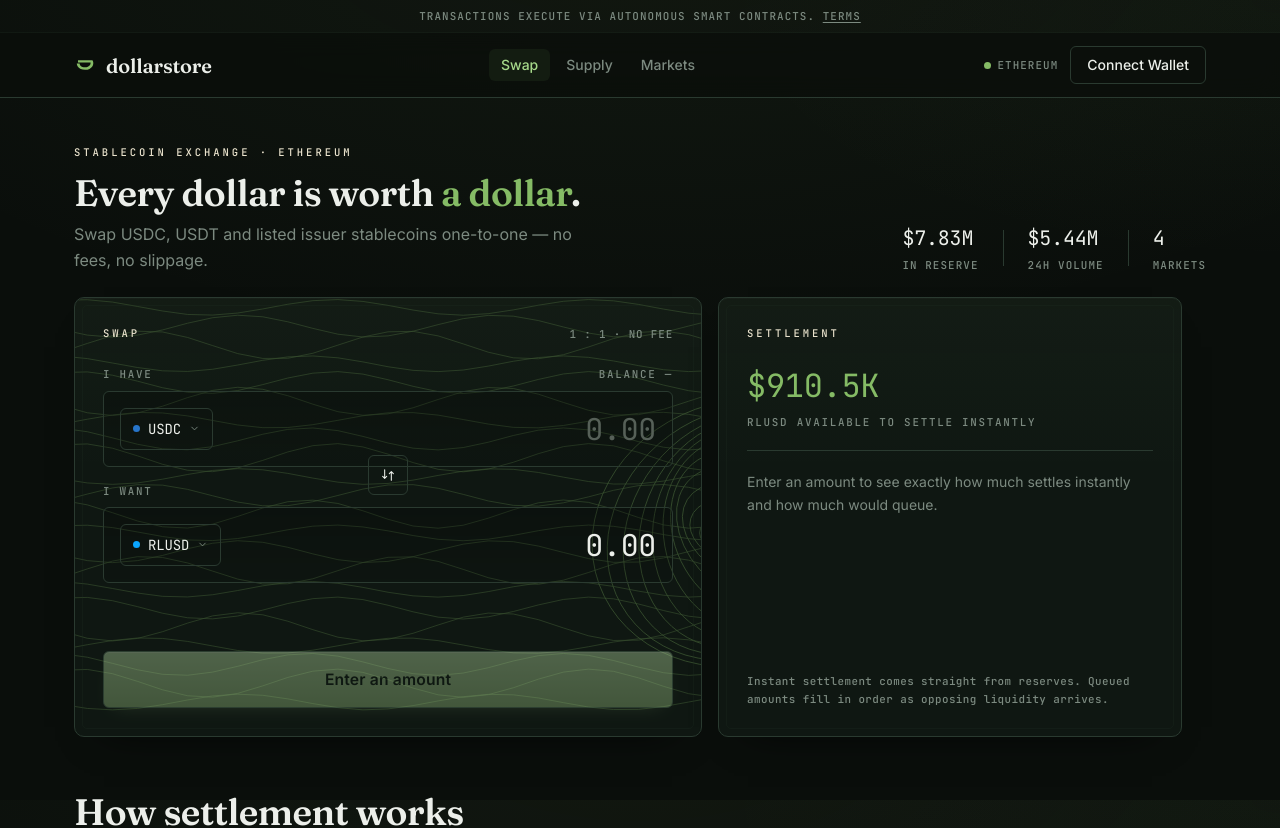
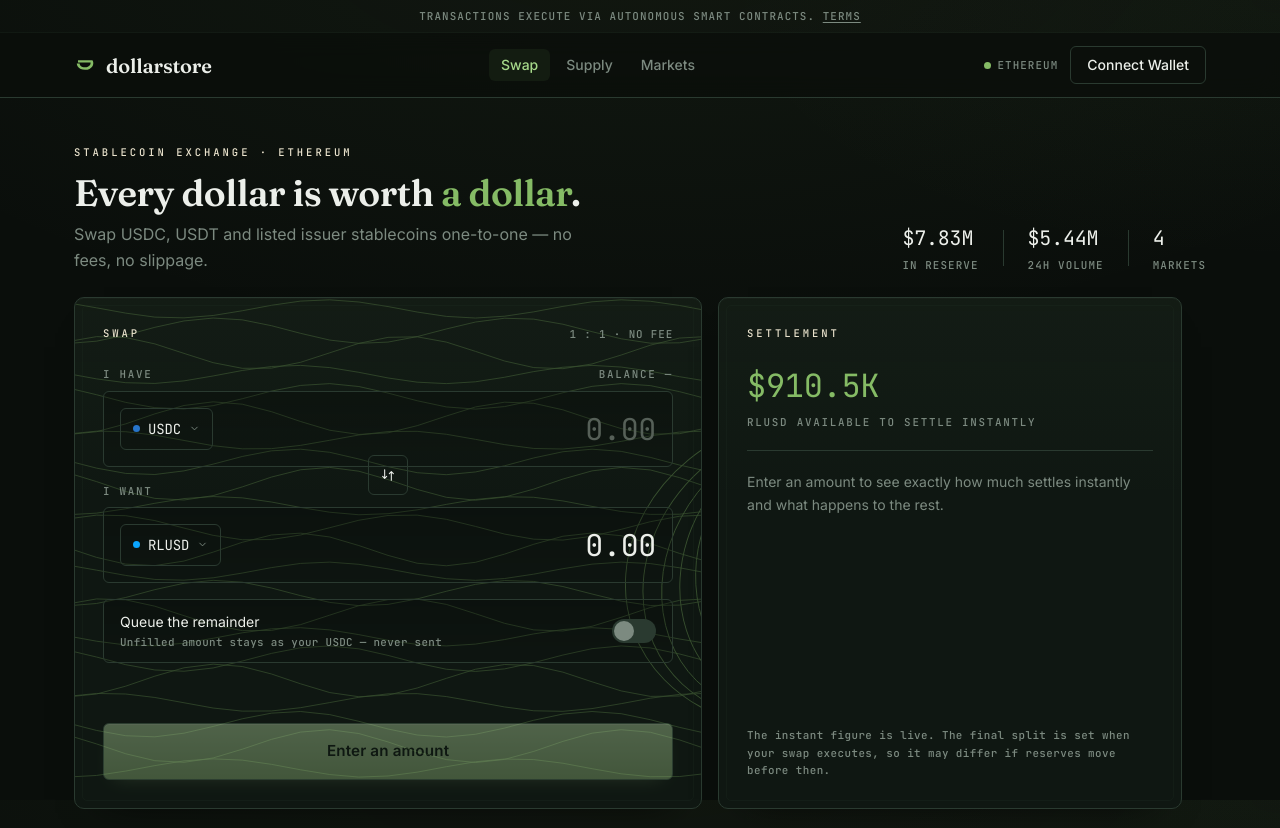
Before and after one commit to wandering-soupsmith/dollar, a Next.js app in the folder frontend/: page / in a window 1280 px wide. Shown: the top 828 px of the page. Built offline with nearby package versions, Linux system fonts and the light colour scheme.

Commit message:
New version

```diff
--- a/frontend/src/components/swap-console.tsx
+++ b/frontend/src/components/swap-console.tsx
@@ -6,25 +6,41 @@
 
 const MIN_ORDER = 100;
 const QUEUE_ETA = "est. >1 hr";
+const TOLERANCES = [100, 75, 50, 25]; // advanced: max share of the ORDER allowed to queue before reverting
 
-// Swap console. For the person swapping we abstract away pools / hubs / spokes / routing entirely:
-// they say what they have and what they want, and we tell them exactly how much settles instantly and
-// what the remainder would be, then let them choose to partial-settle or queue. Routing still happens
-// under the hood (see routeFor), it is just never shown here.
+// Swap console. Pools / hubs / spokes / routing are fully abstracted for the swapper. Whatever reserves
+// cover settles instantly; the choice is what happens to the REMAINDER:
+//   Queue the remainder OFF -> settle what is available now, the rest stays as your offer asset (never sent)
+//   Queue the remainder ON  -> settle now, queue the rest. Advanced: a tolerance = max % of the ORDER you
+//     allow to queue; if reserves move so more than that would queue at execution, the swap reverts.
+//     (This maps to the contract's minAmountOut. The instant figure shown is only a live snapshot.)
 export function SwapConsole() {
   const [from, setFrom] = useState("USDC");
   const [to, setTo] = useState("RLUSD");
   const [amount, setAmount] = useState("");
+  const [queueRemainder, setQueueRemainder] = useState(false);
+  const [showAdvanced, setShowAdvanced] = useState(false);
+  const [maxQueuedPct, setMaxQueuedPct] = useState(100); // tolerance: max % of the order allowed to queue
 
   const route = useMemo(() => routeFor(from, to), [from, to]);
-  const instant = routeCapacity(route); // how much of this pair can settle right now
+  const instant = routeCapacity(route); // how much of this pair can settle right now (a live snapshot)
   const amt = Number(amount) || 0;
 
   const settlesNow = Math.min(amt, instant);
-  const queues = Math.max(0, amt - instant);
+  const remainder = Math.max(0, amt - instant);
+  const remainderPct = amt > 0 ? (remainder / amt) * 100 : 0;
+  const minInstant = amt * (1 - maxQueuedPct / 100); // guaranteed instant floor (contract minAmountOut)
+
+  const queued = queueRemainder ? remainder : 0;
+  const kept = queueRemainder ? 0 : remainder; // stays as the offer asset, never sent
+
   const belowMin = amt > 0 && amt < MIN_ORDER;
-  const partial = amt > 0 && !belowMin && queues > 0 && settlesNow > 0; // some now, some queued
-  const queueOnly = amt > 0 && !belowMin && settlesNow === 0; // nothing available now
+  const hasRemainder = amt > 0 && !belowMin && remainder > 0;
+  // Snapshot already shows more of the order queuing than the tolerance allows -> would revert on execution.
+  const overTolerance = queueRemainder && hasRemainder && remainderPct > maxQueuedPct + 1e-6;
+  // Keeping everything while nothing settles == a no-op.
+  const noop = hasRemainder && settlesNow === 0 && !queueRemainder;
+  const blocked = overTolerance || noop;
 
   const pick = (side: "from" | "to", sym: string) => {
     if (side === "from") {
@@ -101,48 +117,94 @@
             </div>
           </div>
 
+          {/* Remainder choice — up front */}
+          <div className="mt-4 well px-4 py-3">
+            <div className="flex items-center justify-between gap-4">
+              <div>
+                <div className="text-paper text-sm">Queue the remainder</div>
+                <div className="label mt-0.5" style={{ letterSpacing: "0.03em", textTransform: "none" }}>
+                  {queueRemainder
+                    ? `Unfilled amount waits to fill (${QUEUE_ETA})`
+                    : `Unfilled amount stays as your ${from} — never sent`}
+                </div>
+              </div>
+              <Switch checked={queueRemainder} onChange={() => setQueueRemainder((q) => !q)} label="Queue the remainder" />
+            </div>
+
+            {queueRemainder && (
+              <div className="mt-3 pt-3 border-t border-hairline">
+                <button
+                  type="button"
+                  onClick={() => setShowAdvanced((s) => !s)}
+                  className="label hover:text-dollar-bright"
+                  style={{ letterSpacing: "0.08em" }}
+                  aria-expanded={showAdvanced}
+                >
+                  Advanced {showAdvanced ? "−" : "+"}
+                </button>
+                {showAdvanced && (
+                  <div className="mt-3">
+                    <div className="label mb-1" style={{ letterSpacing: "0.04em", textTransform: "none" }}>
+                      Max queued — revert if more of my order would queue
+                    </div>
+                    <div className="flex gap-2 mt-2">
+                      {TOLERANCES.map((p) => (
+                        <button key={p} type="button" onClick={() => setMaxQueuedPct(p)} className="chip px-3 py-1.5" data-active={maxQueuedPct === p}>
+                          {p}%
+                        </button>
+                      ))}
+                    </div>
+                    <div className="label mt-2" style={{ letterSpacing: "0.03em", textTransform: "none" }}>
+                      Guarantees at least {usd(minInstant, { compact: true })} settles instantly, or the swap cancels.
+                    </div>
+                  </div>
+                )}
+              </div>
+            )}
+          </div>
+
           {/* Message slot (reserved height so the card never shifts) */}
-          <div className="mt-5 min-h-[3rem]">
+          <div className="mt-4 min-h-[2.75rem]">
             {belowMin ? (
               <p className="text-sm leading-relaxed" style={{ color: "var(--color-brass)" }}>
                 Minimum swap is {usd(MIN_ORDER)}. Enter a larger amount.
               </p>
-            ) : queueOnly ? (
+            ) : noop ? (
               <p className="text-sm leading-relaxed text-muted">
-                None of {to} is available to settle instantly right now. You can queue the full amount and it fills
-                as {to} liquidity arrives.
+                None of {to} is available to settle instantly. Turn on Queue the remainder to submit your order.
               </p>
-            ) : partial ? (
+            ) : overTolerance ? (
+              <p className="text-sm leading-relaxed" style={{ color: "var(--color-brass)" }}>
+                {remainderPct.toFixed(0)}% of your order would queue right now, over your {maxQueuedPct}% limit. Raise
+                the limit or reduce the amount.
+              </p>
+            ) : hasRemainder ? (
               <p className="text-sm leading-relaxed text-muted">
-                <span className="text-paper">{usd(settlesNow)}</span> settles instantly.{" "}
-                <span className="text-paper">{usd(queues)}</span> would queue ({QUEUE_ETA}). Your call:
+                <span className="text-paper">{usd(settlesNow, { compact: true })}</span> settles instantly,{" "}
+                <span className="text-paper">{usd(remainder, { compact: true })}</span>{" "}
+                {queueRemainder ? `queues (${QUEUE_ETA})` : `stays as ${from}`}.
               </p>
             ) : null}
           </div>
 
-          {/* Action(s) — the queue vs partial-settle choice lives here */}
-          {amt <= 0 || belowMin ? (
-            <button type="button" disabled className="btn-primary w-full py-4 text-[0.98rem]">
-              {amt <= 0 ? "Enter an amount" : "Enter a larger amount"}
-            </button>
-          ) : queueOnly ? (
-            <button type="button" className="btn-primary w-full py-4 text-[0.98rem]">
-              Queue {usd(amt)} · {QUEUE_ETA}
-            </button>
-          ) : partial ? (
-            <div className="space-y-2">
-              <button type="button" className="btn-primary w-full py-4 text-[0.95rem]">
-                Settle {usd(settlesNow, { compact: true })} now, queue {usd(queues, { compact: true })}
-              </button>
-              <button type="button" className="btn-ghost w-full py-4 text-[0.95rem]">
-                Queue all {usd(amt, { compact: true })} instead · {QUEUE_ETA}
-              </button>
-            </div>
-          ) : (
-            <button type="button" className="btn-primary w-full py-4 text-[0.98rem]">
-              Swap {usd(amt, { compact: true })} {from} for {to}
-            </button>
-          )}
+          {/* Action */}
+          <button type="button" disabled={amt <= 0 || belowMin || blocked} className="btn-primary w-full py-4 text-[0.95rem]">
+            {amt <= 0
+              ? "Enter an amount"
+              : belowMin
+                ? "Enter a larger amount"
+                : noop
+                  ? "Turn on queue to submit"
+                  : overTolerance
+                    ? "Raise limit or reduce amount"
+                    : !hasRemainder
+                      ? `Swap ${usd(amt, { compact: true })} ${from} for ${to}`
+                      : queueRemainder
+                        ? settlesNow === 0
+                          ? `Queue ${usd(remainder, { compact: true })} · ${QUEUE_ETA}`
+                          : `Settle ${usd(settlesNow, { compact: true })} now, queue ${usd(remainder, { compact: true })}`
+                        : `Settle ${usd(settlesNow, { compact: true })} now, keep the rest`}
+          </button>
         </div>
       </div>
 
@@ -151,9 +213,8 @@
         <div className="relative flex flex-col h-full">
           <span className="eyebrow">Settlement</span>
 
-          {/* Available instantly for this pair */}
           <div className="mt-5">
-            <div className="num text-paper" style={{ fontSize: "2rem", color: "var(--color-dollar)" }}>
+            <div className="num" style={{ fontSize: "2rem", color: "var(--color-dollar)" }}>
               {usd(instant, { compact: true })}
             </div>
             <div className="label mt-1">{to} available to settle instantly</div>
@@ -161,28 +222,47 @@
 
           <div className="mt-5 h-px bg-hairline-strong" />
 
-          {/* Exact breakdown of the current amount */}
           {amt > 0 && !belowMin ? (
             <div className="mt-5 space-y-3">
               <Row label="You want" value={`${usd(amt)} ${to}`} />
-              <Row label="Settles now" value={usd(settlesNow)} tone="dollar" />
-              <Row label={`Queues · ${QUEUE_ETA}`} value={usd(queues)} tone="muted" />
+              <Row label="Settles now" value={`${usd(settlesNow)} ${to}`} tone="dollar" />
+              {queued > 0 && <Row label={`Queues · ${QUEUE_ETA}`} value={`${usd(queued)} ${to}`} tone="muted" />}
+              {kept > 0 && <Row label={`Stays as ${from} · not swapped`} value={usd(kept)} tone="brass" />}
             </div>
           ) : (
             <p className="mt-5 text-muted text-sm leading-relaxed">
-              Enter an amount to see exactly how much settles instantly and how much would queue.
+              Enter an amount to see exactly how much settles instantly and what happens to the rest.
             </p>
           )}
 
           <div className="mt-auto pt-6">
             <p className="label leading-relaxed" style={{ letterSpacing: "0.04em", textTransform: "none" }}>
-              Instant settlement comes straight from reserves. Queued amounts fill in order as opposing
-              liquidity arrives.
+              The instant figure is live. The final split is set when your swap executes, so it may differ if
+              reserves move before then.
             </p>
           </div>
         </div>
       </div>
     </div>
+  );
+}
+
+function Switch({ checked, onChange, label }: { checked: boolean; onChange: () => void; label: string }) {
+  return (
+    <button
+      type="button"
+      role="switch"
+      aria-checked={checked}
+      aria-label={label}
+      onClick={onChange}
+      className="relative shrink-0 h-6 w-11 rounded-full transition-colors"
+      style={{ background: checked ? "var(--color-dollar)" : "var(--color-hairline-strong)" }}
+    >
+      <span
+        className="absolute top-0.5 h-5 w-5 rounded-full transition-all"
+        style={{ left: checked ? "1.375rem" : "0.125rem", background: checked ? "#0a1a0e" : "var(--color-muted)" }}
+      />
+    </button>
   );
 }
 
@@ -241,9 +321,15 @@
   );
 }
 
-function Row({ label, value, tone = "default" }: { label: string; value: string; tone?: "default" | "dollar" | "muted" }) {
+function Row({ label, value, tone = "default" }: { label: string; value: string; tone?: "default" | "dollar" | "muted" | "brass" }) {
   const color =
-    tone === "dollar" ? "var(--color-dollar)" : tone === "muted" ? "var(--color-muted)" : "var(--color-paper)";
+    tone === "dollar"
+      ? "var(--color-dollar)"
+      : tone === "muted"
+        ? "var(--color-muted)"
+        : tone === "brass"
+          ? "var(--color-brass)"
+          : "var(--color-paper)";
   return (
     <div className="flex items-center justify-between text-sm">
       <span className="label">{label}</span>
--- a/frontend/src/config/markets.ts
+++ b/frontend/src/config/markets.ts
@@ -246,8 +246,9 @@
 export function usd(n: number, opts: { compact?: boolean; cents?: boolean } = {}): string {
   const { compact = false, cents = false } = opts;
   if (compact && Math.abs(n) >= 1000) {
-    if (Math.abs(n) >= 1_000_000) return `$${(n / 1_000_000).toFixed(2)}M`;
-    return `$${(n / 1000).toFixed(1)}K`;
+    const [div, suffix] = Math.abs(n) >= 1_000_000 ? [1_000_000, "M"] : [1000, "K"];
+    const v = Number((n / div).toFixed(2)); // trims trailing zeros: 500.00 -> 500, 1.50 -> 1.5
+    return `$${v}${suffix}`;
   }
   return `$${n.toLocaleString("en-US", {
     minimumFractionDigits: cents ? 2 : 0,
```
